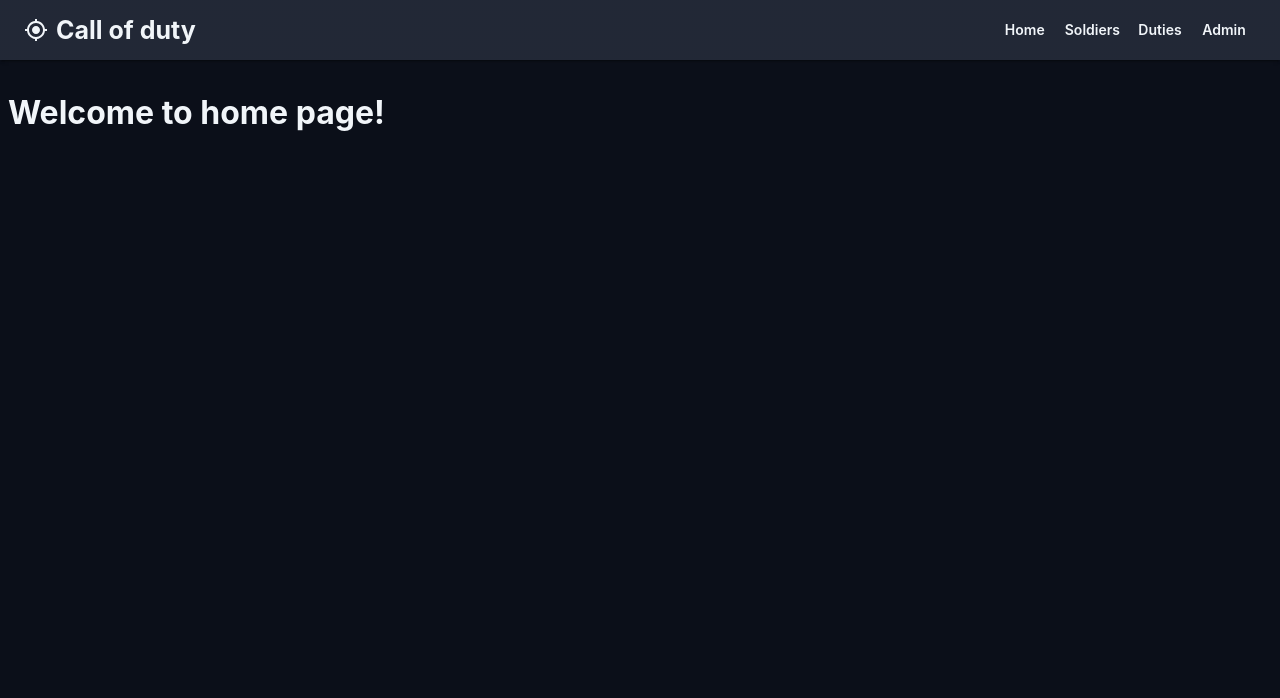
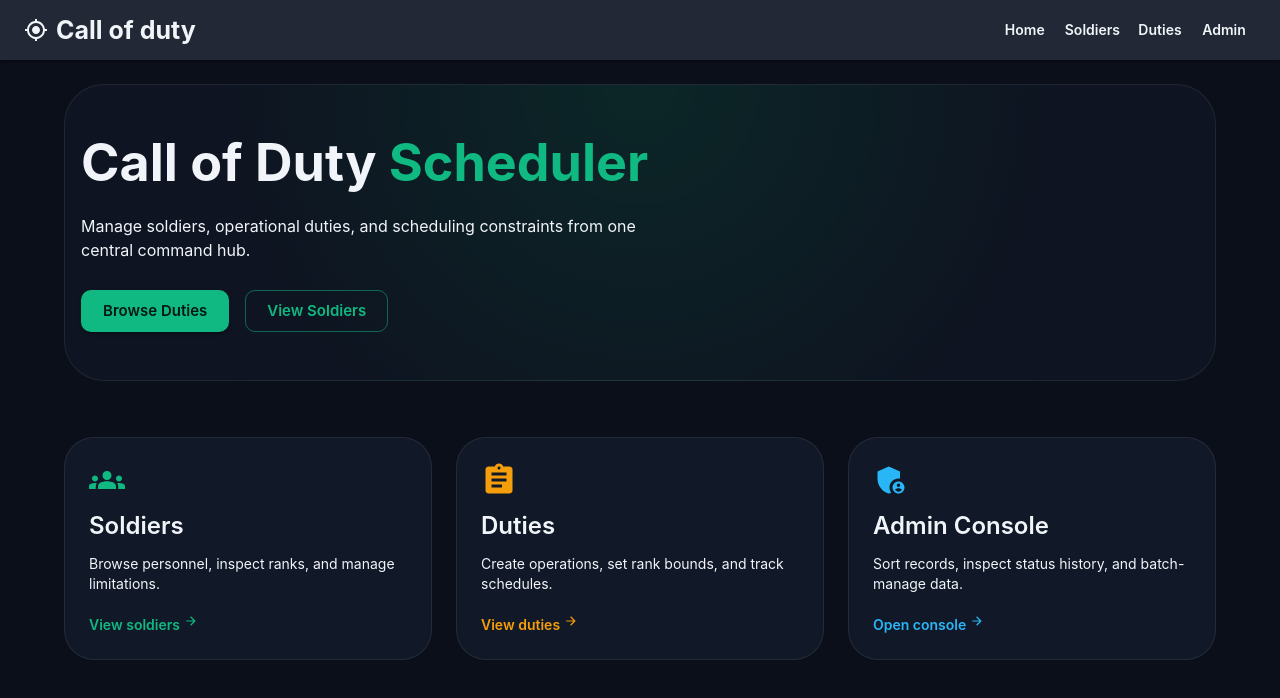
Before and after one commit to L33TAv/Call-Of-Duty-frontend, a React (Vite) app: page /#/ in a window 1280 px wide. Shown: the top 698 px of the page. Built offline with nearby package versions, Linux system fonts and the light colour scheme.

Commit message:
feat(home): add home page

```diff
--- a/src/App.jsx
+++ b/src/App.jsx
@@ -3,13 +3,10 @@ import { createHashRouter, RouterProvider } from "react-router";
 import MainLayout from "./layouts/MainLayout";
 import AdminPage from "./pages/Admin";
 import DutiesPage from "./pages/Duties";
+import Home from "./pages/Home";
 import SoldiersPage from "./pages/Soldiers";
 
 const queryClient = new QueryClient();
-
-function Home() {
-	return <h1>Welcome to home page!</h1>;
-}
 
 const router = createHashRouter([
 	{
--- /dev/null
+++ b/src/pages/Home.jsx
@@ -0,0 +1,169 @@
+import AdminPanelSettingsIcon from "@mui/icons-material/AdminPanelSettings";
+import ArrowForwardIcon from "@mui/icons-material/ArrowForward";
+import AssignmentIcon from "@mui/icons-material/Assignment";
+import GroupsIcon from "@mui/icons-material/Groups";
+import {
+	Box,
+	Button,
+	Card,
+	CardActionArea,
+	CardContent,
+	Container,
+	Stack,
+	Typography,
+} from "@mui/material";
+import { Link } from "react-router";
+
+const SECTIONS = [
+	{
+		title: "Soldiers",
+		description: "Browse personnel, inspect ranks, and manage limitations.",
+		actionLabel: "View soldiers",
+		to: "/soldiers",
+		icon: GroupsIcon,
+		color: "primary.main",
+	},
+	{
+		title: "Duties",
+		description: "Create operations, set rank bounds, and track schedules.",
+		actionLabel: "View duties",
+		to: "/duties",
+		icon: AssignmentIcon,
+		color: "secondary.main",
+	},
+	{
+		title: "Admin Console",
+		description: "Sort records, inspect status history, and batch-manage data.",
+		actionLabel: "Open console",
+		to: "/admin",
+		icon: AdminPanelSettingsIcon,
+		color: "info.main",
+	},
+];
+
+export default function HomePage() {
+	return (
+		<Container maxWidth="lg" sx={{ py: 2 }}>
+			<Stack
+				spacing={2.5}
+				alignItems="center"
+				textAlign="center"
+				sx={{
+					mb: { xs: 5, md: 7 },
+					px: 2,
+					py: { xs: 4, md: 6 },
+					borderRadius: 4,
+					border: 1,
+					borderColor: "divider",
+					background:
+						"radial-gradient(circle at top, rgba(16, 185, 129, 0.14), rgba(17, 24, 39, 0.6) 65%)",
+				}}
+			>
+				<Typography
+					variant="h3"
+					sx={{
+						fontWeight: 700,
+						fontSize: { xs: "2rem", sm: "2.75rem", md: "3.25rem" },
+					}}
+				>
+					Call of Duty{" "}
+					<Box component="span" sx={{ color: "primary.main" }}>
+						Scheduler
+					</Box>
+				</Typography>
+
+				<Typography color="text.secondary" sx={{ maxWidth: 560 }}>
+					Manage soldiers, operational duties, and scheduling constraints from
+					one central command hub.
+				</Typography>
+
+				<Stack
+					direction={{ xs: "column", sm: "row" }}
+					spacing={2}
+					sx={{ pt: 1 }}
+				>
+					<Button
+						variant="contained"
+						size="large"
+						component={Link}
+						to="/duties"
+					>
+						Browse Duties
+					</Button>
+					<Button
+						variant="outlined"
+						size="large"
+						component={Link}
+						to="/soldiers"
+					>
+						View Soldiers
+					</Button>
+				</Stack>
+			</Stack>
+
+			<Box
+				sx={{
+					display: "grid",
+					gap: 3,
+					gridTemplateColumns: { xs: "1fr", md: "repeat(3, 1fr)" },
+				}}
+			>
+				{SECTIONS.map(
+					({ title, description, actionLabel, to, icon: Icon, color }) => (
+						<Card
+							key={to}
+							variant="outlined"
+							sx={{
+								borderRadius: 3,
+								borderColor: "divider",
+								transition: "transform 0.2s ease, border-color 0.2s ease",
+								"&:hover": {
+									transform: "translateY(-4px)",
+									borderColor: "primary.main",
+								},
+							}}
+						>
+							<CardActionArea
+								component={Link}
+								to={to}
+								sx={{ height: "100%", p: 1 }}
+							>
+								<CardContent
+									sx={{
+										height: "100%",
+										display: "flex",
+										flexDirection: "column",
+										gap: 1.5,
+									}}
+								>
+									<Icon sx={{ fontSize: 36, color }} />
+									<Typography variant="h5" sx={{ fontWeight: 600 }}>
+										{title}
+									</Typography>
+									<Typography variant="body2" color="text.secondary">
+										{description}
+									</Typography>
+									<Stack
+										direction="row"
+										alignItems="center"
+										spacing={0.5}
+										sx={{
+											mt: "auto",
+											pt: 1,
+											color,
+											fontWeight: 600,
+											fontSize: "0.875rem",
+										}}
+									>
+										<span>{actionLabel}</span>
+										<ArrowForwardIcon fontSize="inherit" />
+									</Stack>
+								</CardContent>
+							</CardActionArea>
+						</Card>
+					),
+				)}
+			</Box>
+		</Container>
+	);
+}
```
